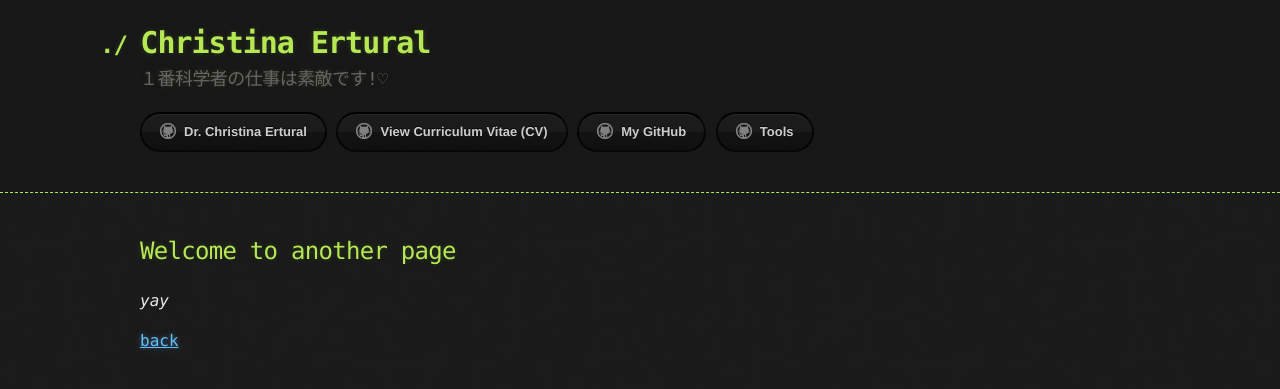
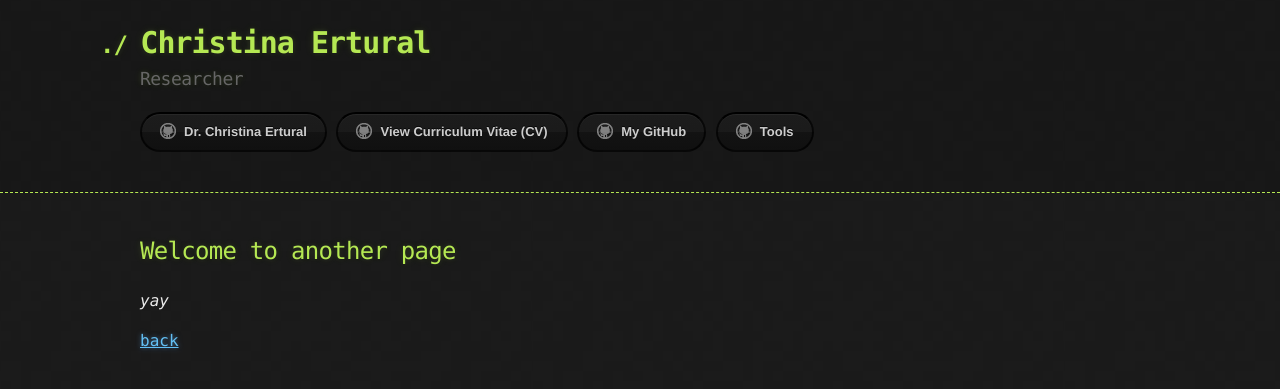
Before and after one commit to QuantumChemist/QuantumChemist.github.io, a Jekyll site: the page built from another-page.md, in a window 1280 px wide. Shown: the top 389 px of the page. Built offline with Jekyll 4.4.1, drawn with Linux system fonts in a browser that asks for light colours; our own code applies the rules of GitHub Pages for plain Markdown files.

Commit message:
Update _config.yml

```diff
--- a/_config.yml
+++ b/_config.yml
@@ -1,6 +1,6 @@
 title: Christina Ertural
 email: christina.ertural(at)bam.de
-description: １番科学者の仕事は素敵です!♡
+description: Researcher
 icon: https://raw.githubusercontent.com/QuantumChemist/QuantumChemist.github.io/main/utils/QClogo.png #https://raw.githubusercontent.com/QuantumChemist/lix/master/LiX.png
 show_downloads: false
 google_analytics:
```
